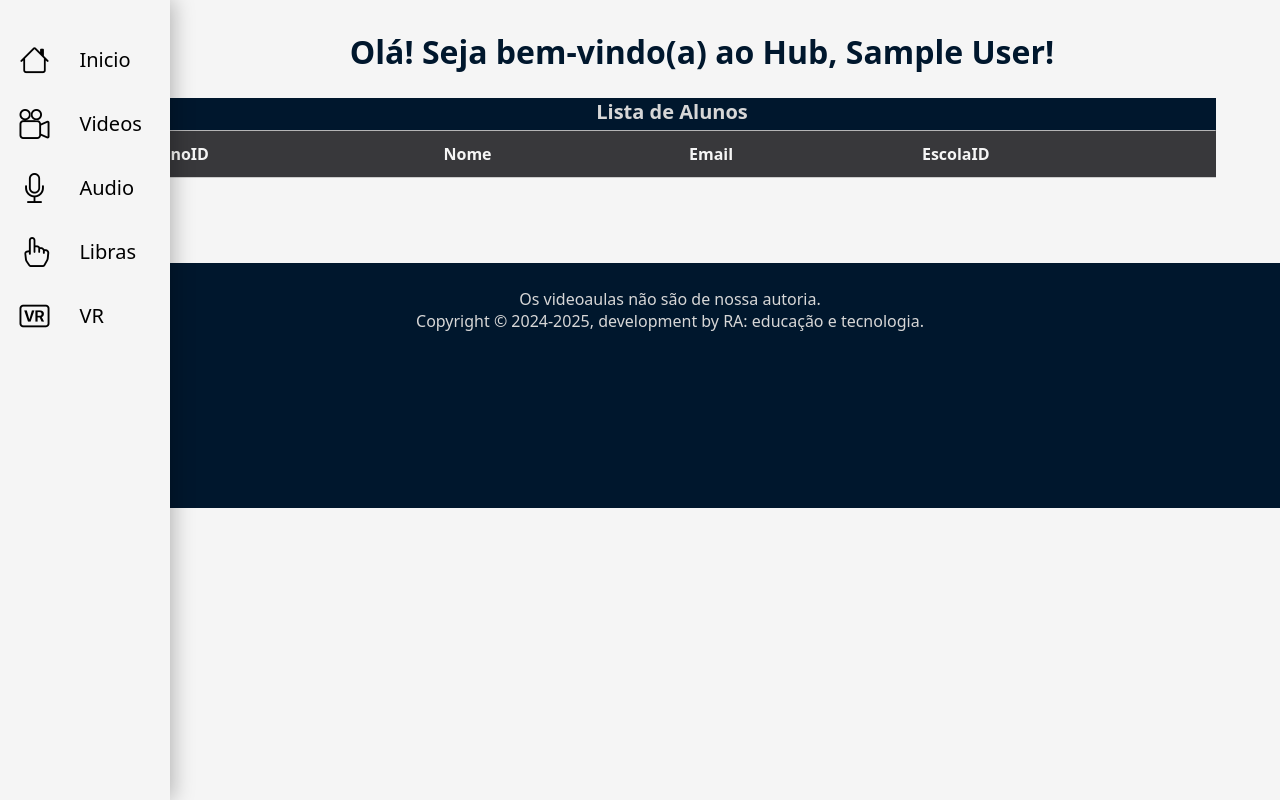
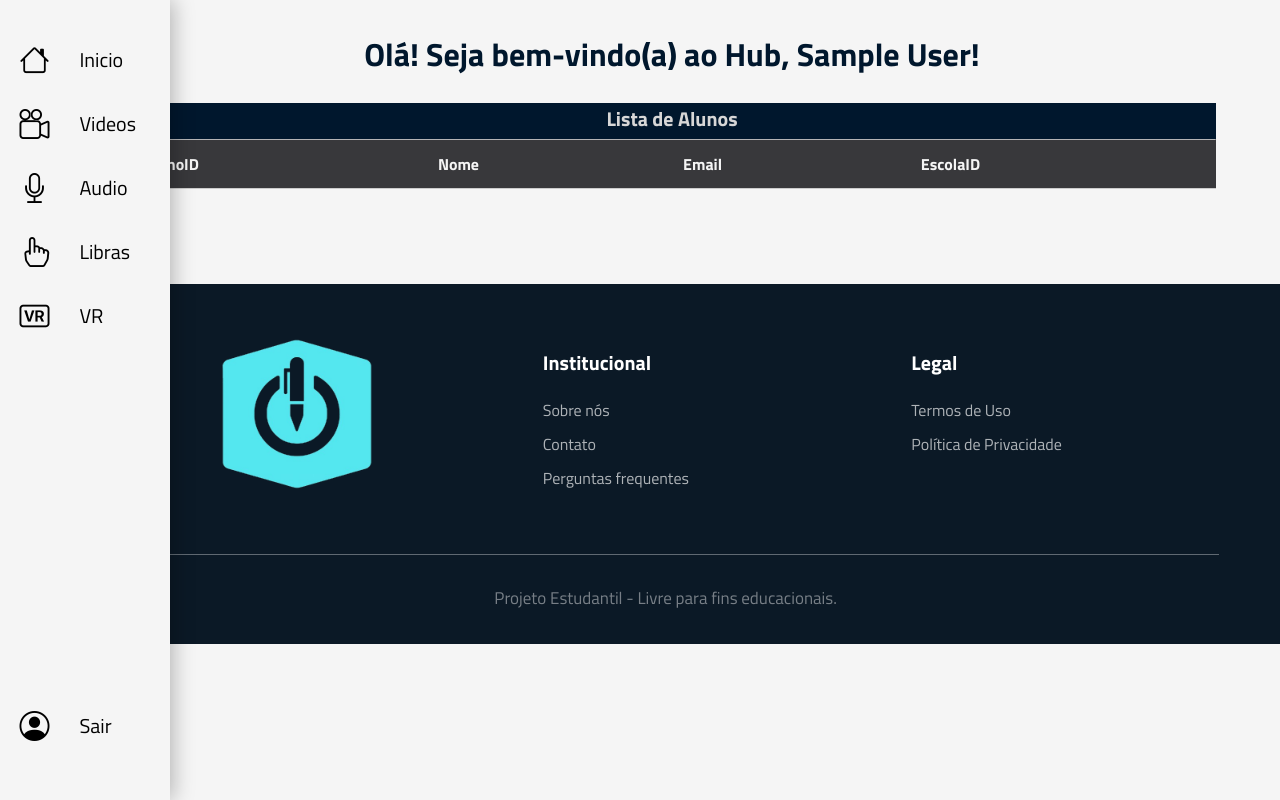
Before and after one commit to joaocidade/Projeto-PP, a PHP site: page /Hub/controller.php in a window 1280 px wide. Run offline with PHP 8.4, Linux system fonts and the light colour scheme; the visitor is signed in with stand-in values (Sample User, id 1); data that the repository does not hold is empty.

Commit message:
Ajustes no login e design

```diff
--- a/Hub/controller.php
+++ b/Hub/controller.php
@@ -17,6 +17,12 @@ $atulizador = date('YmdHis').rand(0,99999999999);
     <meta charset="UTF-8">
     <meta name="viewport" content="width=device-width, initial-scale=1.0">
     <title>Hub do Professor</title>
+
+    <!-- Fontes -->
+    <link rel="preconnect" href="https://fonts.googleapis.com">
+    <link rel="preconnect" href="https://fonts.gstatic.com" crossorigin>
+    <link href="https://fonts.googleapis.com/css2?family=Lato&family=Titillium+Web:ital,wght@0,200;0,300;0,400;0,600;0,700;0,900;1,200;1,300;1,400;1,600;1,700&display=swap" rel="stylesheet">
+
     <link rel="stylesheet" href="https://cdn.jsdelivr.net/npm/bootstrap-icons@1.13.1/font/bootstrap-icons.min.css">
     <link rel="stylesheet" href="styleHub.css?t=<?php echo $atulizador;?>">
     <link rel="shortcut icon" href="../Imagens/Logo.png">
@@ -56,6 +62,12 @@ $atulizador = date('YmdHis').rand(0,99999999999);
                     <span class="txt">VR</span>
                 </a>
             </li>
+            <li class="itemmenu logout">
+                <a href="../Incluir/logout.php">
+                    <span class="icon"><i class="bi bi-person-circle"></i></span>
+                    <span class="txt">Sair</span>
+                </a>
+            </li>
         </ul>
     </nav>
 
@@ -85,8 +97,29 @@ $atulizador = date('YmdHis').rand(0,99999999999);
         carregar('hubInicial.php');
     </script>
     <footer>
-        <p>Os videoaulas não são de nossa autoria.</p>
-        <p>Copyright © 2024-2025, development by RA: educação e tecnologia.</p>
+      <div class="td">
+        <div class="logo">
+          <img src="../Imagens/Logo.png" alt="">
+        </div>
+        <div class="caixas">
+          <div class="AboutUs">
+            <h5>Institucional</h5>
+            <p><a href="parceria.html">Sobre nós</a></p>
+            <p><a href="projetos.html">Contato</a></p>
+            <p><a href="termos.html">Perguntas frequentes</a></p>
+          </div>
+          <div class="More">
+            <h5>Legal</h5>
+            <p><a href="quemsomos.html">Termos de Uso</a></p>
+            <p><a href="ferramentas.html">Política de Privacidade</a></p>
+          </div>
+        </div>
+      </div>
+
+      <div class="final">
+        <hr>
+        <h6>Projeto Estudantil - Livre para fins educacionais.</h6>
+      </div>
     </footer>
 
 
--- a/Hub/styleHub.css
+++ b/Hub/styleHub.css
@@ -2,9 +2,10 @@
     margin: 0;
     padding: 0;
     box-sizing: border-box;
-    font-family: system-ui, -apple-system, BlinkMacSystemFont, 'Segoe UI', Roboto, Oxygen, Ubuntu, Cantarell, 'Open Sans', 'Helvetica Neue', sans-serif;
+    font-family: "Titillium Web", sans-serif;
     list-style: none;
     text-decoration: none;
+    scroll-behavior: smooth;
 }
 
 body{
@@ -14,8 +15,10 @@ body{
 
 /*BARRA LETERAL*/
 .menulateral{
+    display: flex;
+    flex-direction: column;
     width: 60px;
-    height: 100%;
+    height: 100vh;
     background-color: whitesmoke;
     padding: 30px 0px 40px;
     box-shadow: 3px 0px 20px rgba(0, 0, 0, 0.27);
@@ -32,6 +35,8 @@ body{
 }
 
 .menulateral ul{
+    display: flex;
+    flex-direction: column;
     list-style: none;
     height: 100%;
 }
@@ -39,6 +44,11 @@ body{
 .menulateral ul .itemmenu{
     padding-left: 10px;
     transition: .3s;
+    cursor: pointer;
+}
+
+.menulateral ul .logout{
+    margin-top: auto;
 }
 
 .menulateral ul .itemmenu.ativo{
@@ -79,7 +89,7 @@ body{
     color: whitesmoke;
 }
 
-.menulateral ul .itemmenu a .icon > i{
+.menulateral ul .itemmenu a .icon i{
     font-size: 30px;
     margin-left: 3px;
 }
@@ -93,45 +103,82 @@ body{
 
 /* MAIN - Audio */
 #mainAudio{
-    height: 700px;
+    height: auto;
     width: 100%;
 }
 
-#apresentacao{
-    width: 90%;
-    height: 800px;
-    background-color:  rgb(56, 56, 59);
-    margin: auto;
+#apresentacoes{
+    width: 100%;
     text-align: center;
-    justify-content: center;
-    display: block;
-
+    display: flex;
+    align-items: center;
+    flex-direction: column;
+    gap: 40px;
 }
 
-#apresentacao_transcricao{
-    margin-top: 20px;
+.apresentacao{
     display: block;
-    width: 580px;
-    height: 300px;
-    background-color: gray;
+    width: 90%;
+    height: auto;
     align-items: center;
-    border-radius: 10px;
-    margin-left: 250px;
+    border-radius: 15px;
+    border: 2px solid rgb(221, 221, 221);
+    box-shadow: 0 3px 10px rgba(0, 0, 0, 0.103);
+    overflow: hidden;
+    padding-bottom: 50px;
 }
 
-#apresentacao_texto_voz{
-    margin-top: 20px;
-    display: block;
-    width: 580px;
-    height: 300px;
-    background-color: gray;
-    margin-left: 250px;
-    border-radius: 10px;
+.apresentacao h2{
+    color: white;
+    background-color: rgb(0, 23, 45);
+    padding: 10px;
+    margin-bottom: 15px;
 }
 
-p{
-    font-size: medium;
+.apresentacao p{
+    padding-left: 5%;
+    padding-right: 5%;
+    font-size: 18px;
 }
+
+.apresentacao button{
+    background-color: #5ce1e6;
+    border-style: none;
+    padding: 10px;
+    padding-left: 25px;
+    padding-right: 25px;
+    border-radius: 10px;
+    transition: all 0.2s ease;
+    font-weight: 600;
+    font-size: 18px;
+    color: #0b1926;
+    box-shadow: 0 0 5px rgba(0, 0, 0, 0.250);
+    margin: 15px;
+    margin-top: 20px;
+}
+
+.apresentacao button:hover, .apresentacao button:focus{
+    background-color: #0b1926;
+    color: white;
+    box-shadow: 0 5px 10px rgba(0, 0, 0, 0.384);
+    cursor: pointer;
+}
+
+#resultado{
+    color: black;
+    height: 50px;
+}
+
+.apresentacao textarea{
+    width: 80%;
+    height: 100px;
+    margin-top: 20px;
+    background-color: whitesmoke;
+    border-radius: 8px;
+    padding: 5px;
+    font-size: 16px;
+}
+
 /* HEADER */
 header{
     display: block;
@@ -141,25 +188,107 @@ header{
     background-color: whitesmoke;
     color: rgb(0, 23, 45);
     text-align: center;
-    padding-left: 60px;
     padding-bottom: 25px;
 }
 
-/* FOOTER */
-footer{
-    margin-top: 50px;
-    background-color:rgb(0, 23, 45);
-    padding-top: 25px;
-    padding-bottom: 220px;
-    height: 100px;
+/*FOOTER*/
+footer {
     display: block;
+    float: left;
+    background-color: #0b1926;
+    height: 360px;
+    width: 100%;
+    list-style: none;
+    text-decoration:none;
+    padding-left: 4%;
+    margin-top: 60px;
 }
 
-footer p{
-    margin-left: 60px;
+.td{
+    display: block;
+    float: left;
+    width: 100%;
+}
+
+.td .logo{
+    display: grid;
+    float: left;
+    width: 40%;
+    padding-top: 30px;
+    place-content: center;
+}
+
+.td .logo img{
+    height: 200px;
+    width: 200px;
+}
+
+.td .caixas{
+    display: block;
+    float: left;
+    width: 60%;
+    padding-top: 63px;
+    list-style: none;
+}
+
+.caixas h5{
+    color: white;
+    margin-bottom: 20px;
+    font-size: 20px;
+}
+
+.caixas a{
+    list-style: none;
+    color: rgba(255, 255, 255, 0.671);
+    text-decoration: none;
+    transition: 0.2s;
+}
+
+.caixas a:hover{
+    color: #5ce1e6;
+}
+
+.caixas p{
+    color: rgba(255, 255, 255, 0.555);
+    margin-bottom: 10px;
+    display: list-item;
+    list-style: none;
+}
+
+.caixas .AboutUs{
+    display: block;
+    float: left;
+    width: 50%;
+}
+
+.caixas .More{
+    display: block;
+    float: left;
+    width: 50%;
+}
+
+.final{
+    display: grid;
+    float: left;
+    width: 100%;
+    margin-top: 20px;
+    place-items: center;
+}
+
+.final hr{
+    border: none;
+    width: 90%;
+    height: 1px;
+    background-color: #ffffff59; /* ou outra cor visível */
+    margin: 20px 0;
+}
+
+.final h6{
+    margin-top: 10px;
+    font-size: 17px;
+    color: rgba(255, 255, 255, 0.445);
     text-align: center;
-    color: rgb(215, 215, 215);
-    font-size: 16px;
+    font-weight: 400;
 }
 
 /* HUB INICIAL */
@@ -199,6 +328,10 @@ tr:hover {
 
 /** VIDEOS HUB **/
 
+#mainVideos{
+    padding-top: 110px;
+}
+
 .caixas{
     display: flex;
     justify-content: center;
@@ -210,10 +343,10 @@ tr:hover {
     height: 200px;
     width: 300px;
     float: left;
-    border: 2px solid #358E8B;;
-    box-shadow: -5px 6px 8px 0.3px #358E8B;
-    border-radius: 30px;
-    margin-bottom: 100px;
+    border: 2px solid rgb(221, 221, 221);
+    box-shadow: 0 3px 10px rgba(0, 0, 0, 0.26);
+    border-radius: 20px;
+    margin-bottom: 80px;
     text-align: center;
     background-color: rgb(215, 215, 215);
     position: relative;
@@ -226,3 +359,15 @@ tr:hover {
     display: block;
     position: absolute;
 }
+
+.classes{
+    width: 100%;
+    height: auto;
+    border-radius: 10px;
+    margin-bottom: 40px;
+    font-size: 20px;
+    background-color: rgb(0, 23, 45);
+    color: rgb(215, 215, 215);
+    text-align: center;
+    padding: 5px;
+}
--- a/Incluir/protect.php
+++ b/Incluir/protect.php
@@ -4,6 +4,6 @@ if(!isset($_SESSION)){
 }
 
 if(!isset($_SESSION['id'])){
-    die("Você não pode acessar esta pagina porque não está logado.<p><a href=\"../index.php\">Entrar</a></p>");
+    header("Location: ../index.php");
 }
 ?>
```
Also changed, not shown: Hub/hubAudios.php (+8 -14 lines), Hub/hubLibras.php (+25 -21 lines), Hub/hubVR.php (+2 -46 lines), Hub/hubVideos.php (+12 -5 lines), Incluir/logout.php (added, +11 -0 lines), index.php (+8 -0 lines), Hub/libras.js (renamed from teste_joao/libras.js).
